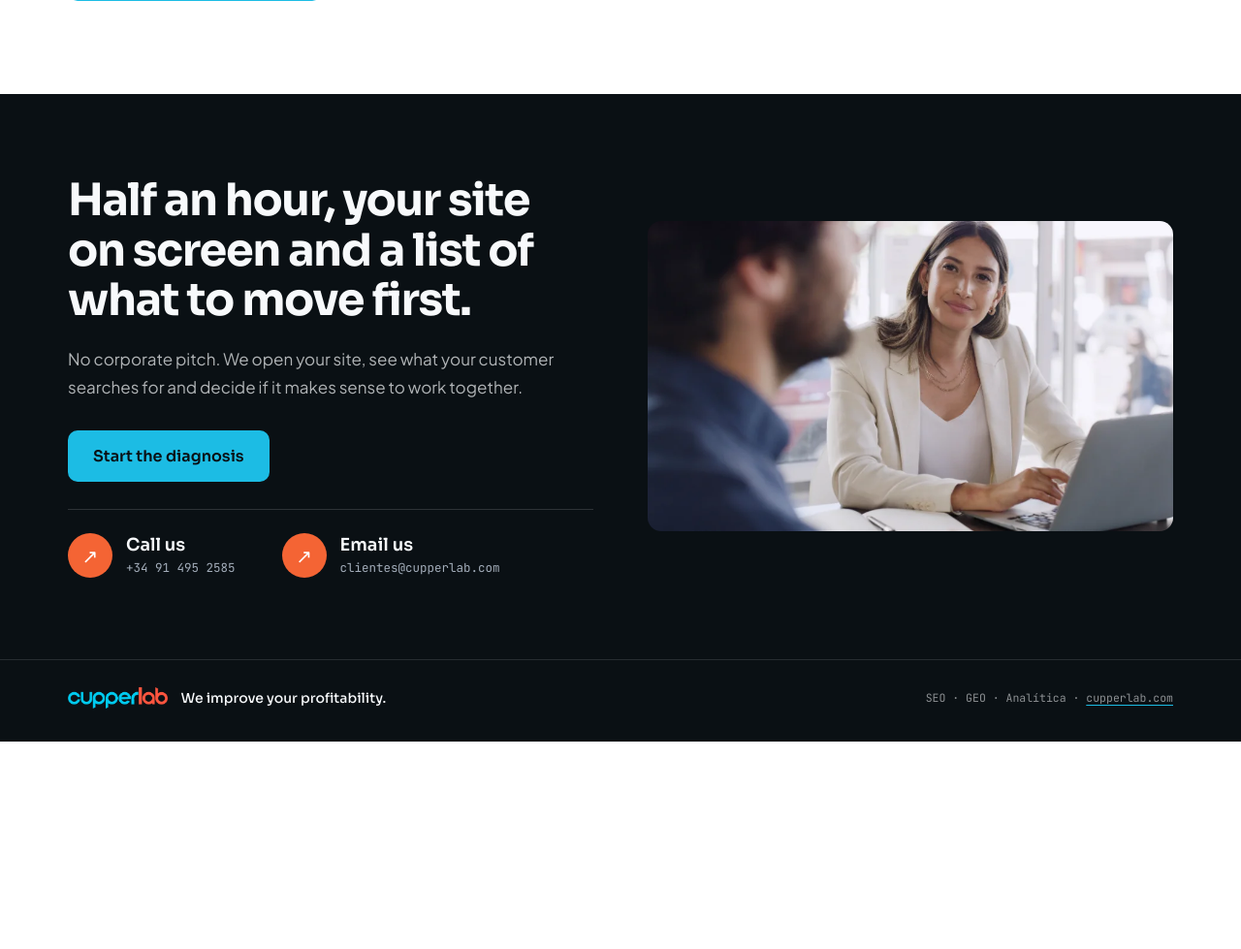
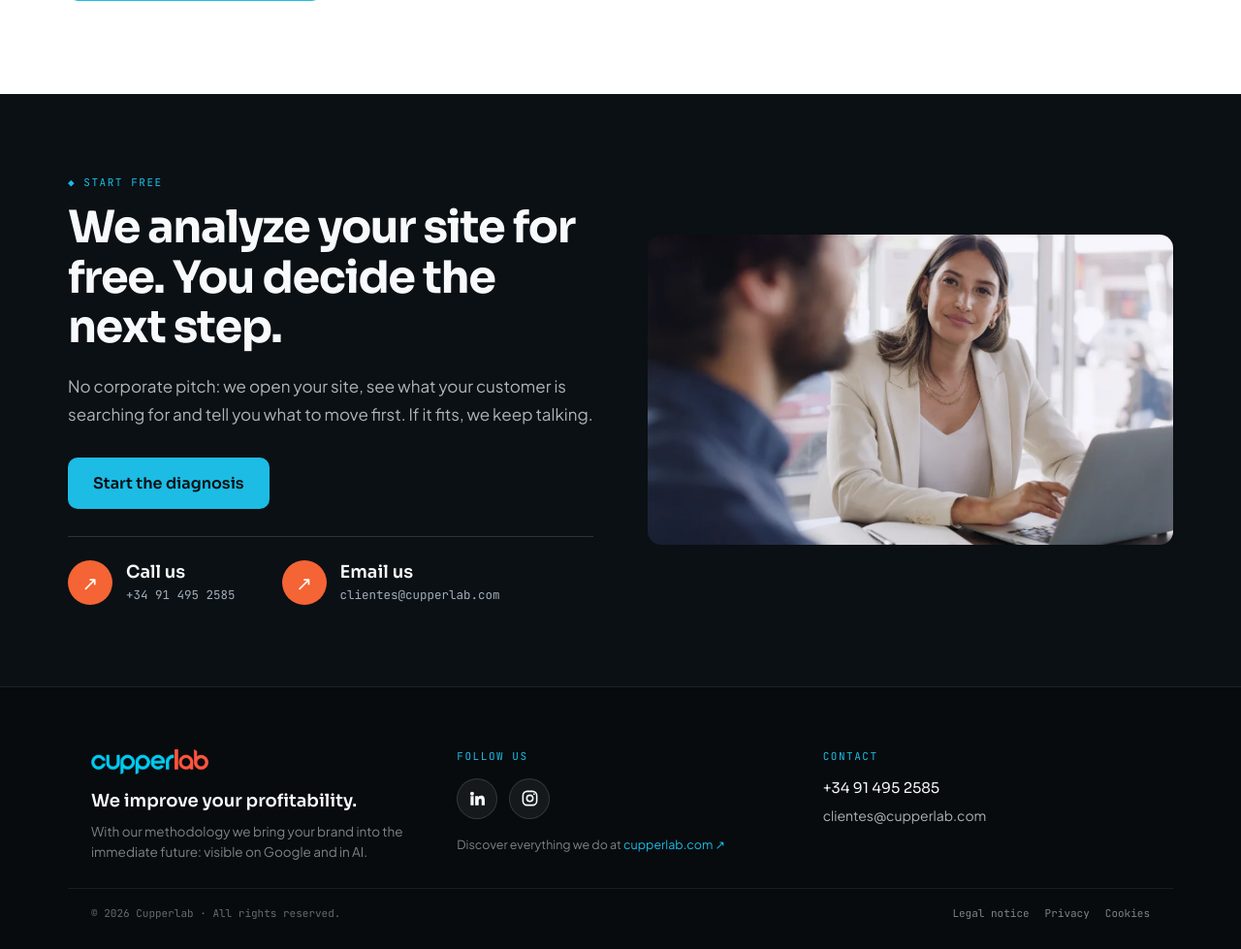
Before and after one commit to edilsonf15/cupperlab-diagnostico, a FastAPI app: page / in a window 1280 px wide. Shown: the part 1827-2806 px from the top of the page at 97% size. Before the commit the page ends 2592 px from the top, so only its background shows below. Run offline with FastAPI, Linux system fonts and the light colour scheme.

Commit message:
Footer premium con redes + CTA con copy claro
- Footer renovado (top): marca + tagline + metodo, redes reales (LinkedIn e
  Instagram de cupperlab.es), contacto, enlace a cupperlab.com y barra inferior
  con (c) y legales (aviso/privacidad/cookies). Bilingue ES/EN.
- CTA: fuera el confuso 'Media hora'. Nuevo copy claro: 'Analizamos tu web gratis.
  Tu decides el siguiente paso.' + eyebrow.

Co-Authored-By: Claude Opus 4.8 <noreply@anthropic.com>

```diff
--- a/app/templates/index.html
+++ b/app/templates/index.html
@@ -41,6 +41,8 @@
   .langsel button:hover{opacity:.85}
   .langsel button.on{opacity:1;border-color:#1CBCE4}
   .langsel svg{display:block;width:27px;height:18px;border-radius:3px}
+  .soc{width:42px;height:42px;border-radius:50%;display:inline-flex;align-items:center;justify-content:center;color:#F7F9FB;background:rgba(247,249,251,0.06);border:1px solid rgba(247,249,251,0.14);transition:background .16s,color .16s,transform .16s,border-color .16s}
+  .soc:hover{background:#1CBCE4;color:#0A1014;border-color:#1CBCE4;transform:translateY(-3px)}
   @media(max-width:640px){.hphone span span.mono{display:none!important}.hphone .sora{font-size:14px!important}header .wrap{padding-left:16px!important;padding-right:16px!important}}
   @media(max-width:430px){.htxt{display:none!important}.langsel svg{width:24px;height:16px}}
   .hidden{display:none!important}
@@ -273,6 +275,7 @@
 <section style="background:#0A1014;color:#F7F9FB;padding:clamp(48px,8vw,84px) clamp(16px,5vw,24px)">
   <div class="wrap" style="display:grid;grid-template-columns:repeat(auto-fit,minmax(min(300px,100%),1fr));gap:clamp(36px,5vw,56px);align-items:center">
     <div>
+      <p class="mono" data-i18n="cta_eyebrow" style="font-size:11px;letter-spacing:.14em;color:#1CBCE4;margin:0 0 14px"></p>
       <h2 class="sora" data-i18n="cta_h2" style="font-weight:700;font-size:clamp(28px,3.6vw,46px);line-height:1.12;letter-spacing:-0.03em;margin:0 0 20px;text-wrap:pretty"></h2>
       <p data-i18n="cta_p" style="margin:0 0 30px;font-size:17px;line-height:1.7;color:rgba(247,249,251,0.7);max-width:46ch"></p>
       <a href="#motor" class="btn-cy" style="font-size:16px;padding:16px 26px;margin-bottom:28px" data-i18n="cta_btn">Empezar el diagnóstico</a>
@@ -291,13 +294,41 @@
   </div>
 </section>
 
-<footer style="background:#0A1014;color:rgba(247,249,251,0.55);border-top:1px solid rgba(247,249,251,0.12);padding:28px 24px 34px">
-  <div class="wrap" style="display:flex;flex-wrap:wrap;gap:16px;justify-content:space-between;align-items:center">
-    <div style="display:flex;align-items:center;gap:14px">
-      <img src="/static/img/cupperlab-logo-color.png" alt="Cupperlab" style="height:22px;width:auto;display:block">
-      <span class="sora" data-i18n="footer_tag" style="font-weight:500;font-size:14px;color:#F7F9FB">Mejoramos tu rentabilidad.</span>
+<footer style="background:#070B0E;color:rgba(247,249,251,0.6);border-top:1px solid rgba(247,249,251,0.1)">
+  <div class="wrap" style="padding:clamp(44px,6vw,64px) clamp(16px,5vw,24px) 26px;display:grid;grid-template-columns:repeat(auto-fit,minmax(min(260px,100%),1fr));gap:40px">
+    <!-- Marca -->
+    <div style="max-width:34ch">
+      <img src="/static/img/cupperlab-logo-color.png" alt="Cupperlab" style="height:26px;width:auto;display:block;margin-bottom:16px">
+      <p class="sora" data-i18n="footer_tag" style="font-weight:600;font-size:18px;color:#F7F9FB;margin:0 0 10px"></p>
+      <p data-i18n="footer_method" style="font-size:13.5px;line-height:1.6;color:rgba(247,249,251,0.5);margin:0"></p>
     </div>
-    <span class="mono" style="font-size:11.5px">SEO · GEO · Analítica{% if site %} · <a href="{{ site }}" style="color:rgba(247,249,251,0.55)">{{ site|replace('https://','')|replace('http://','') }}</a>{% endif %}</span>
+    <!-- Redes -->
+    <div>
+      <p class="mono" data-i18n="footer_follow" style="font-size:11px;letter-spacing:.14em;color:#1CBCE4;margin:0 0 16px"></p>
+      <div style="display:flex;gap:12px;margin-bottom:18px">
+        <a href="https://www.linkedin.com/company/cupperlab/" target="_blank" rel="noopener" aria-label="LinkedIn" class="soc">
+          <svg viewBox="0 0 24 24" width="19" height="19" fill="currentColor"><path d="M4.98 3.5a2.5 2.5 0 1 1 0 5 2.5 2.5 0 0 1 0-5zM3 9h4v12H3zM9 9h3.8v1.7h.05c.53-1 1.83-2.05 3.77-2.05 4.03 0 4.78 2.65 4.78 6.1V21h-4v-5.4c0-1.29-.02-2.95-1.8-2.95-1.8 0-2.08 1.4-2.08 2.85V21H9z"/></svg>
+        </a>
+        <a href="https://www.instagram.com/cupperlab.es/" target="_blank" rel="noopener" aria-label="Instagram" class="soc">
+          <svg viewBox="0 0 24 24" width="19" height="19" fill="none" stroke="currentColor" stroke-width="2"><rect x="3" y="3" width="18" height="18" rx="5.5"/><circle cx="12" cy="12" r="4"/><circle cx="17.5" cy="6.5" r="1.1" fill="currentColor" stroke="none"/></svg>
+        </a>
+      </div>
+      <p style="font-size:12.5px;color:rgba(247,249,251,0.5);margin:0"><span data-i18n="footer_explore">Descubre todo lo que hacemos en</span> <a href="https://cupperlab.com" target="_blank" rel="noopener" style="color:#1CBCE4;text-decoration:none">cupperlab.com ↗</a></p>
+    </div>
+    <!-- Contacto -->
+    <div>
+      <p class="mono" data-i18n="footer_contact" style="font-size:11px;letter-spacing:.14em;color:#1CBCE4;margin:0 0 16px"></p>
+      <a href="tel:+34914952585" style="display:block;color:#F7F9FB;text-decoration:none;font-size:15px;margin-bottom:10px" class="sora">+34 91 495 2585</a>
+      <a href="mailto:clientes@cupperlab.com" style="display:block;color:rgba(247,249,251,0.7);text-decoration:none;font-size:14px">clientes@cupperlab.com</a>
+    </div>
+  </div>
+  <div class="wrap" style="padding:18px clamp(16px,5vw,24px) 30px;border-top:1px solid rgba(247,249,251,0.08);display:flex;flex-wrap:wrap;gap:12px 22px;justify-content:space-between;align-items:center">
+    <span class="mono" style="font-size:11px;color:rgba(247,249,251,0.4)">© 2026 Cupperlab · <span data-i18n="footer_rights">Todos los derechos reservados.</span></span>
+    <span class="mono" style="font-size:11px;display:flex;flex-wrap:wrap;gap:6px 16px">
+      <a href="https://cupperlab.com/aviso-legal" target="_blank" rel="noopener" data-i18n="footer_l1" style="color:rgba(247,249,251,0.5);text-decoration:none">Aviso legal</a>
+      <a href="https://cupperlab.com/politica-de-privacidad" target="_blank" rel="noopener" data-i18n="footer_l2" style="color:rgba(247,249,251,0.5);text-decoration:none">Privacidad</a>
+      <a href="https://cupperlab.com/politica-de-cookies" target="_blank" rel="noopener" data-i18n="footer_l3" style="color:rgba(247,249,251,0.5);text-decoration:none">Cookies</a>
+    </span>
   </div>
 </footer>
 
@@ -350,12 +381,21 @@
     cls_optimo:["Óptimo","Optimal"],
     hall_title:["Hallazgos de tu sitio","Findings on your site"],
     again_btn:["← revisar otro sitio","← check another site"],
-    cta_h2:["Media hora, tu sitio en pantalla y una lista de qué mover primero.","Half an hour, your site on screen and a list of what to move first."],
-    cta_p:["Sin presentación corporativa. Abrimos tu sitio, vemos qué busca tu cliente y decidimos si tiene sentido trabajar juntos.","No corporate pitch. We open your site, see what your customer searches for and decide if it makes sense to work together."],
+    cta_eyebrow:["◆ EMPIEZA GRATIS","◆ START FREE"],
+    cta_h2:["Analizamos tu web gratis. Tú decides el siguiente paso.","We analyze your site for free. You decide the next step."],
+    cta_p:["Sin presentación corporativa: abrimos tu sitio, vemos qué busca tu cliente y te decimos qué mover primero. Si encaja, seguimos hablando.","No corporate pitch: we open your site, see what your customer is searching for and tell you what to move first. If it fits, we keep talking."],
     cta_btn:["Empezar el diagnóstico","Start the diagnosis"],
     cta_call:["Llámanos","Call us"],
     cta_write:["Escríbenos","Email us"],
     footer_tag:["Mejoramos tu rentabilidad.","We improve your profitability."],
+    footer_method:["Con nuestra metodología acercamos tu marca al futuro inmediato: visible en Google y en la IA.","With our methodology we bring your brand into the immediate future: visible on Google and in AI."],
+    footer_follow:["SÍGUENOS","FOLLOW US"],
+    footer_contact:["CONTACTO","CONTACT"],
+    footer_explore:["Descubre todo lo que hacemos en","Discover everything we do at"],
+    footer_rights:["Todos los derechos reservados.","All rights reserved."],
+    footer_l1:["Aviso legal","Legal notice"],
+    footer_l2:["Privacidad","Privacy"],
+    footer_l3:["Cookies","Cookies"],
     tag_critico:["CRÍTICO","CRITICAL"],
     tag_oportunidad:["OPORTUNIDAD","OPPORTUNITY"]
   };
```
